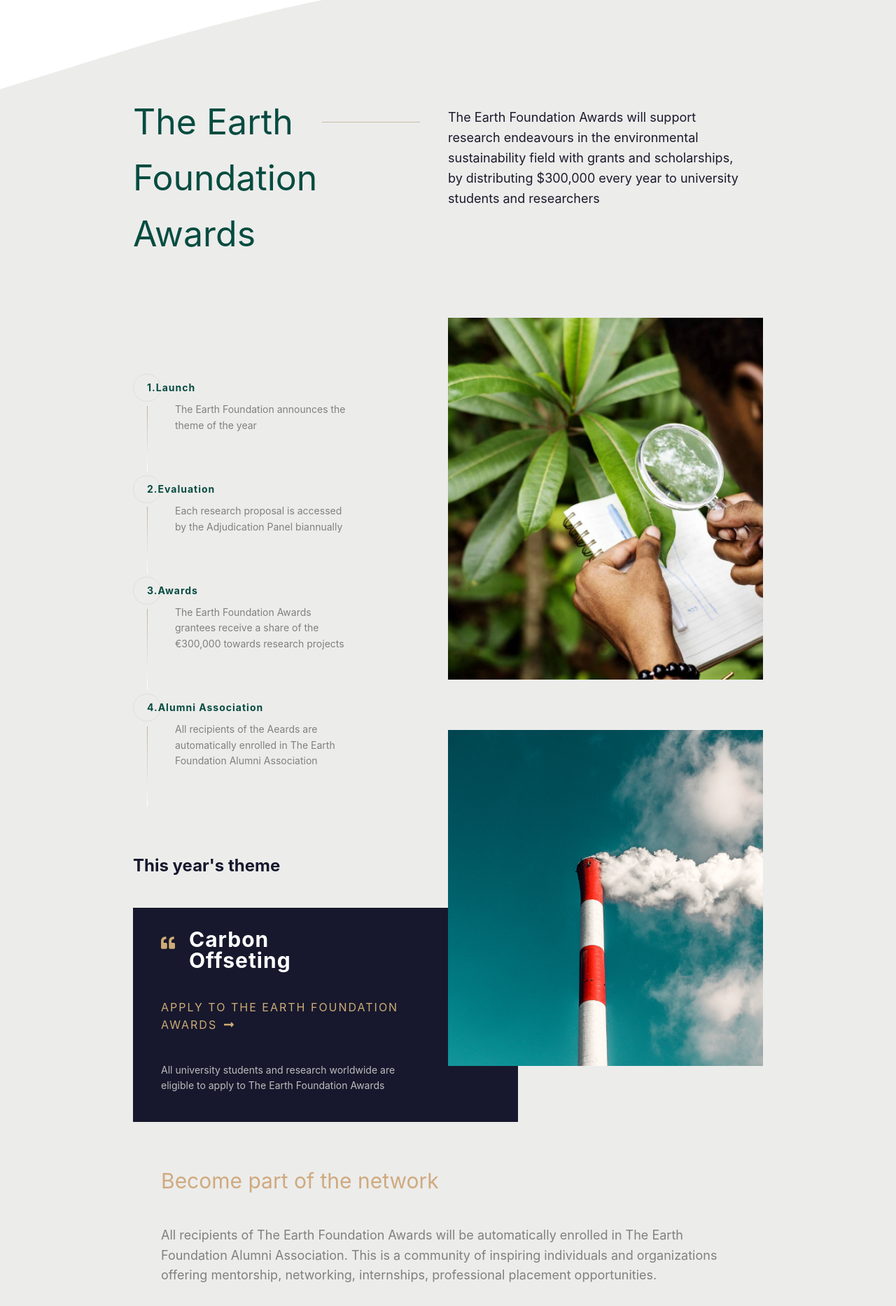
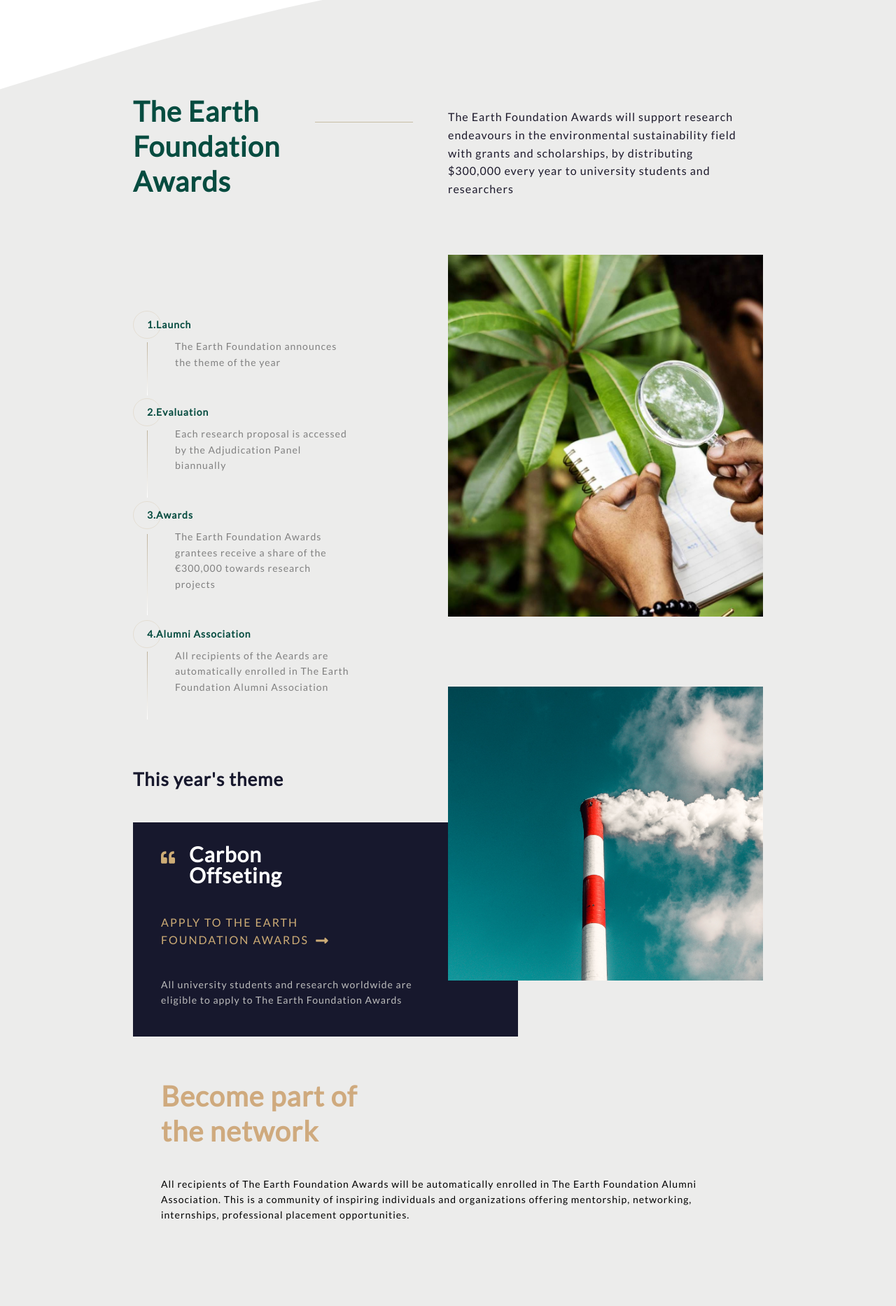
Before and after one commit to GaddMaster/earth-foundation, a Next.js app: page /awards in a window 1280 px wide. Shown: the part 220-2086 px from the top of the page at 70% size. Built offline with nearby package versions, Linux system fonts and the light colour scheme.

Commit message:
awards progress

```diff
--- a/components/Alert.js
+++ /dev/null
@@ -1,16 +0,0 @@
-
-import styles from "../styles/alert.module.css";
-import cn from "classnames";
-
-export default function Alert({ children, type }) {
-  return (
-    <div
-      className={cn({
-        [styles.success]: type === "success",
-        [styles.error]: type === "error"
-      })}
-    >
-      {children}
-    </div>
-  );
-};
--- a/components/ContentSection.js
+++ b/components/ContentSection.js
@@ -1,6 +1,3 @@
-
-// NEXT JS
-import Link from "next/link";
 
 import styles from "../styles/content.section.module.scss";
 
--- a/components/Layout.js
+++ b/components/Layout.js
@@ -13,6 +13,7 @@ const Layout = ({ children, home }) => {
                 <meta name = "viewport" content = "width = device-width, initial-scale = 1.0" />
                 <link rel = "icon" href = "/favicon.ico" />
                 <meta name = "description" content = "The Earth Foundation Was Founded To Help The Planet Recover" />
+                <link href = "https://fonts.googleapis.com/css2?family=Lato:wght@400&display=swap" rel = "stylesheet" />
             </Head>
             <Header />
             {children}
--- a/state/AppContext.js
+++ /dev/null
@@ -1,31 +0,0 @@
-
-import { createContext, useContext } from "react";
-
-const AppContext = createContext();
-
-export function AppWrapper({ children }) {
-
-  let sharedState = {
-    data: [
-      {
-        name: "john",
-        age: 33
-      },
-      {
-        name: "belly",
-        age: 22
-      }
-    ]
-  };
-
-  return (
-    <AppContext.Provider value={sharedState}>
-      {children}
-    </AppContext.Provider>
-  );
-
-};
-
-export function useAppContext() {
-  return useContext(AppContext);
-};
--- a/styles/alert.module.css
+++ /dev/null
@@ -1,6 +0,0 @@
-.success {
-  color: green;
-}
-.error {
-  color: red;
-}
--- a/styles/awards.module.scss
+++ b/styles/awards.module.scss
@@ -20,8 +20,16 @@
         .header {
             display: flex;
             .label {
-                width: 60%;
-                h1 { font-size: 50px; }
+                width: 100%;
+                @media (min-width: $breakpoint) { width: 260px; }
+                h1 {
+                    font-size: 40px;
+                    line-height: 50px;
+                    font-weight: bold;
+                    color: #064C40;
+                    padding: 0px;
+                    text-align: left;
+                }
             }
             .line {
                 width: 40%;
@@ -29,11 +37,6 @@
                 height: 1px;
                 background: #C7BDA5;
                 margin: 40px 0px 0px 0px;
-            }
-            h1 {
-                color: #064C40;
-                padding: 0px;
-                text-align: left;
             }
             padding: 0px 0px 0px 0px;
             margin: 0px 0px 40px 0px;
@@ -58,6 +61,11 @@
         .image {
             position: relative;
             margin: 0px 0px 40px 0px;
+            @media (max-width: $breakpoint) {
+                img {
+                    min-width: calc(100% + 40px);
+                }
+            }
             @media (min-width: $breakpoint) {
                 width: 50%;
             }
@@ -116,15 +124,14 @@
                     }
                 }
                 .text {
-                    padding: 40px 20px 60px 20px;
-                    color: grey;
+                    padding: 40px 20px 40px 20px;
                     font-size: 14px;
                 }
             }
         }
     }
     .theme {
-        font-size: 24px;
+        font-size: 26px;
         max-width: 900px;
         width: calc(100% - 40px);
         margin: 60px 40px 40px 40px;
@@ -179,7 +186,15 @@
                 margin: 0px 0px 40px 0px;
                 color: #CDAC76;
                 text-transform: uppercase;
-                svg { margin: 0px 0px 0px 10px; }
+                display: flex;
+                align-items: flex-end;
+                justify-content: flex-start;
+                span { width: 220px; }
+                svg {
+                    width: 20px;
+                    height: 20px;
+                    margin: 0px 0px 2px 0px;
+                }
             }
             .eligible {
                 font-size: 14px;
@@ -218,7 +233,7 @@
                 background-position: center;
                 @media (min-width: $breakpoint) {
                     width: 100%;
-                    height: 160%;
+                    height: 140%;
                     position: relative;
                     top: -80px;                }
             }
@@ -228,146 +243,22 @@
         width: calc(100%);
         max-width: 900px;
         padding: 0px 40px 0px 40px;
-        margin: 0px 0px 40px 0px;
-        @media (min-width: $breakpoint) { margin: 0px 0px 80px 0px; }
+        margin: 0px 0px 80px 0px;
+        @media (min-width: $breakpoint) { margin: 0px 0px 120px 0px; }
         .header {
-            font-size: 30px;
+            width: 220px;
+            font-size: 40px;
+            line-height: 50px;
             color: #CFAA7E;
             margin: 0px 0px 40px 0px;
-        }
-    }
-    .avatar_swiper {
-        max-width: calc(900px - 80px);
-        width: calc(100%);
-        @media (min-width: $breakpoint) {
-            position: relative;
-            margin: 0px 0px 40px 0px;
-        }
-        .label {
-            width: calc(100% - 80px);
-            color: #064D3F;
-            font-size: 26px;
             font-weight: bold;
-            margin: 0px 40px 20px 40px;
             @media (min-width: $breakpoint) {
-                float: left;
-                width: 25%;
-                margin: 0px 0px 0px 0px;
+                width: 320px;
             }
         }
-        .swiper {
-            width: calc(100% - 80px);
-            margin: 0px 40px 20px 40px;
-            @media (min-width: $breakpoint) {
-                float: left;
-                width: 75%;
-                margin: 0px 0px 0px 0px;
-            }
-            .con {
-                overflow: visible;
-                padding: 0px 0px 0px 0px;
-            }
-            .avatar {
-                width: 60px;
-                height: 60px;
-                padding: 5px;
-                border: 1px solid #064D3F;
-                border-radius: 50%;
-                overflow: hidden;
-                @media (min-width: $breakpoint) {
-                    width: 80px;
-                    height: 80px;
-                    padding: 10px;
-                }
-                img {
-                    width: 100%;
-                    border-radius: 50%;;
-                }
-            }
-            .item {
-                @media (min-width: $breakpoint) {
-                    width: 80px !important;
-                    height: 80px;
-                    padding: 10px;
-                    margin: 0px 20px 0px 0px;
-                }
-            }
-        }
-    }
-    .panel_board {
-        max-width: calc(900px - 80px);
-        width: calc(100% - 40px);
-        display: flex;
-        flex-direction: column;
-        position: relative;
-        align-self: flex-end;
-        @media (min-width: $breakpoint) {
-            flex-direction: row;
-            align-self: center;
-        }
-        .details {
-            background: #064D3F;
-            color: white;
-            padding: 40px;
-            position: relative;
-            @media (min-width: $breakpoint) {
-
-            }
-            .header {
-                font-size: 24px;
-                font-weight: bold;
-                margin: 0px 0px 10px 0px;
-            }
-            .op {
-                font-size: 18px;
-                margin: 0px 0px 10px 0px;
-            }
-            .br {
-                width: 200px;
-                height: 1px;
-                background: white;
-                margin: 0px 0px 20px 0px;
-            }
-            .summary {
-                font-size: 16px;
-                line-height: 24px;
-                margin: 0px 0px 20px 0px;
-            }
-            .description {
-                font-size: 16px;
-                line-height: 24px;
-            }
-            .bar {
-                @media (max-width: $breakpoint) {
-                    width: 100%;
-                    height: 100px;
-                    position: absolute;
-                    bottom: -100px;
-                    background: #064D3F;
-                    left: 0px;
-                }
-                @media (min-width: $breakpoint) {
-                    width: 100px;
-                    height: 100%;
-                    position: absolute;
-                    right: -100px;
-                    background: #064D3F;
-                    bottom: 0px;
-                }
-            }
-        }
-        .portrait {
-            width: 60%;
-            position: relative;
-            left: 40px;
-            z-index: 1;
-            .image {}
-            @media (min-width: $breakpoint) {
-                min-width: 220px;
-                position: static;
-                display: flex;
-                align-items: center;
-            }
+        .text {
+            color: black;
+            font-size: 14px;
         }
     }
 }
--- a/styles/bars.module.scss
+++ b/styles/bars.module.scss
@@ -8,7 +8,7 @@
         bottom: 0;
         width: 100%;
         height: 100%;
-        background: #fff;
+        background: #13172C;
         z-index: 2;
     }
 }
--- a/styles/global.css
+++ b/styles/global.css
@@ -5,10 +5,9 @@
 html, body {
     padding: 0;
     margin: 0;
-    font-family: -apple-system, BlinkMacSystemFont, Segoe UI, Roboto, Oxygen, Ubuntu,
-    Cantarell, Fira Sans, Droid Sans, Helvetica Neue, sans-serif;
+    font-family: "lato", cursive;
     line-height: 1.6;
-    font-size: 18px;
+    font-size: 16px;
     background: white;
     -webkit-touch-callout: none; /* iOS Safari */
     -webkit-user-select: none; /* Safari */
@@ -17,6 +16,7 @@ html, body {
     -ms-user-select: none; /* Internet Explorer/Edge */
     user-select: none;
     overscroll-behavior: contain;
+    letter-spacing: 1px;
 }
 
 ::-webkit-scrollbar {
@@ -40,7 +40,7 @@ a:hover {
 }
 
 img {
-  max-width: 100%;
+  width: 100%;
   display: block;
 }
 
--- a/styles/header.module.scss
+++ b/styles/header.module.scss
@@ -32,12 +32,14 @@
             justify-content: flex-end;
             padding: 0px 0px 0px 0px;
             .dropdown {
+                display: flex;
+                align-items: center;
                 font-size: 16px;
                 color: black;
                 svg {
                     width: 20px;
                     height: 20px;
-                    margin: -5px 0px 0px 10px;
+                    margin: 0px 0px -5px 10px;
                 }
             }
             .link, .dropdown {
@@ -67,7 +69,5 @@
             }
         }
     }
-    .curve {
-        svg { background: #ECECEB; }
-    }
+    .curve svg { background: #ECECEB; }
 }
```
Also changed, not shown: styles/about.module.scss (added). Lines whose indentation alone changed are shown as unchanged.
